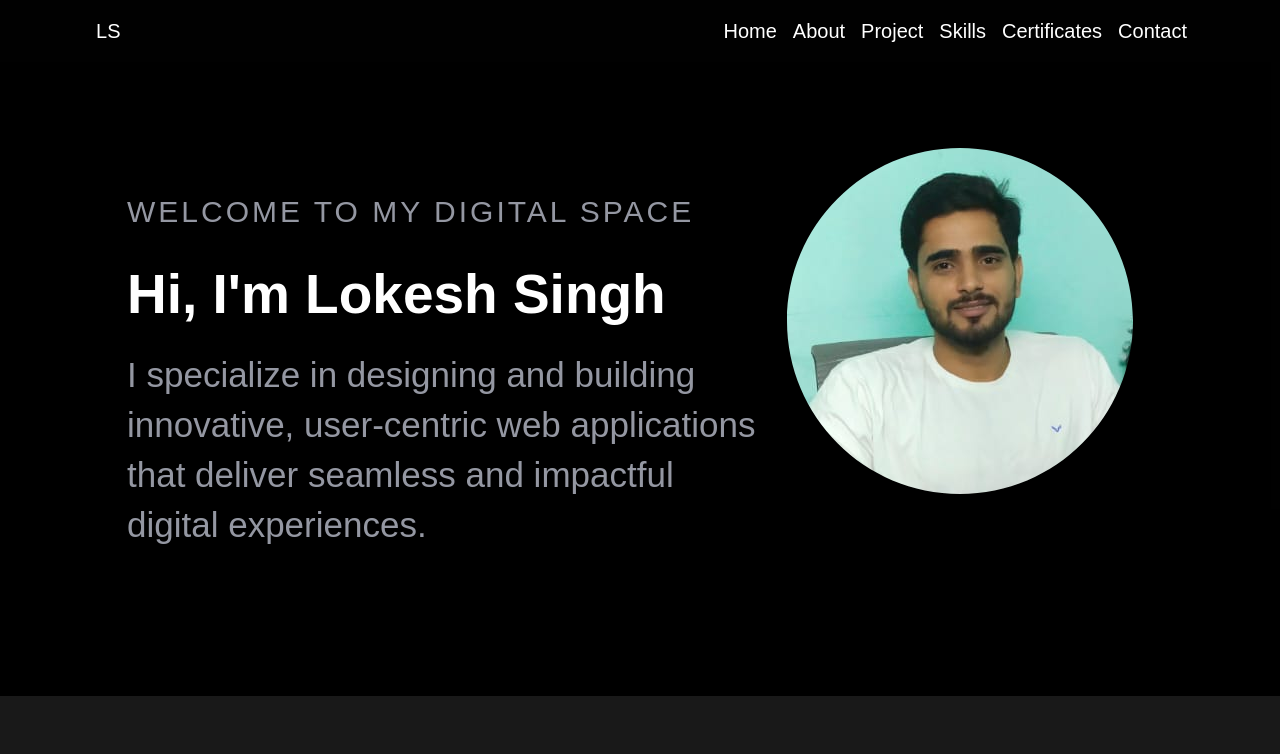
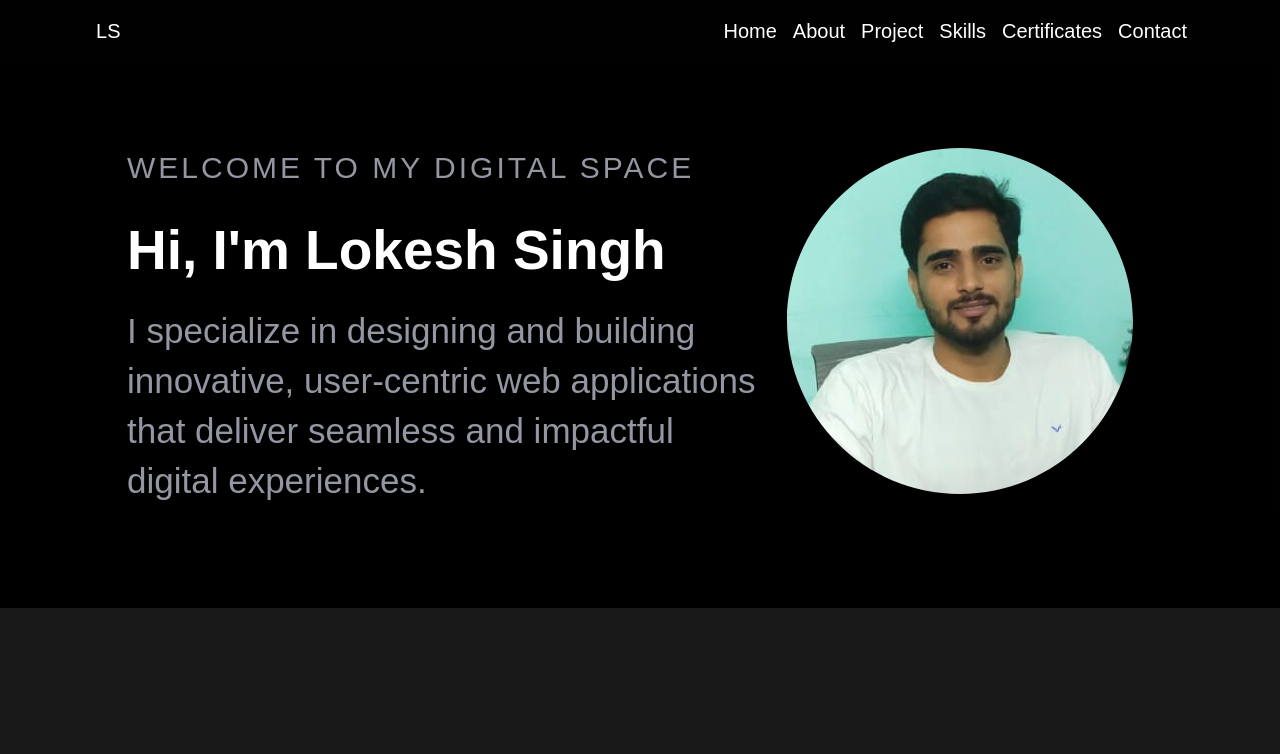
Before and after one commit to lokesh15mca/Portfolio, a React (Create React App) app: page / in a window 1280 px wide. Shown: the top 754 px of the page. Built offline with nearby package versions, Linux system fonts and the light colour scheme.

Commit message:
Update Home.css

```diff
--- a/src/components/Home.css
+++ b/src/components/Home.css
@@ -18,7 +18,7 @@ li.nav__items{
     padding-bottom: 10px;
 }
 .home__content{
-    padding: 46px 0px;
+    padding: 2px 0px;
 }
 h1.home__text{
     font-size: 30px;
```
